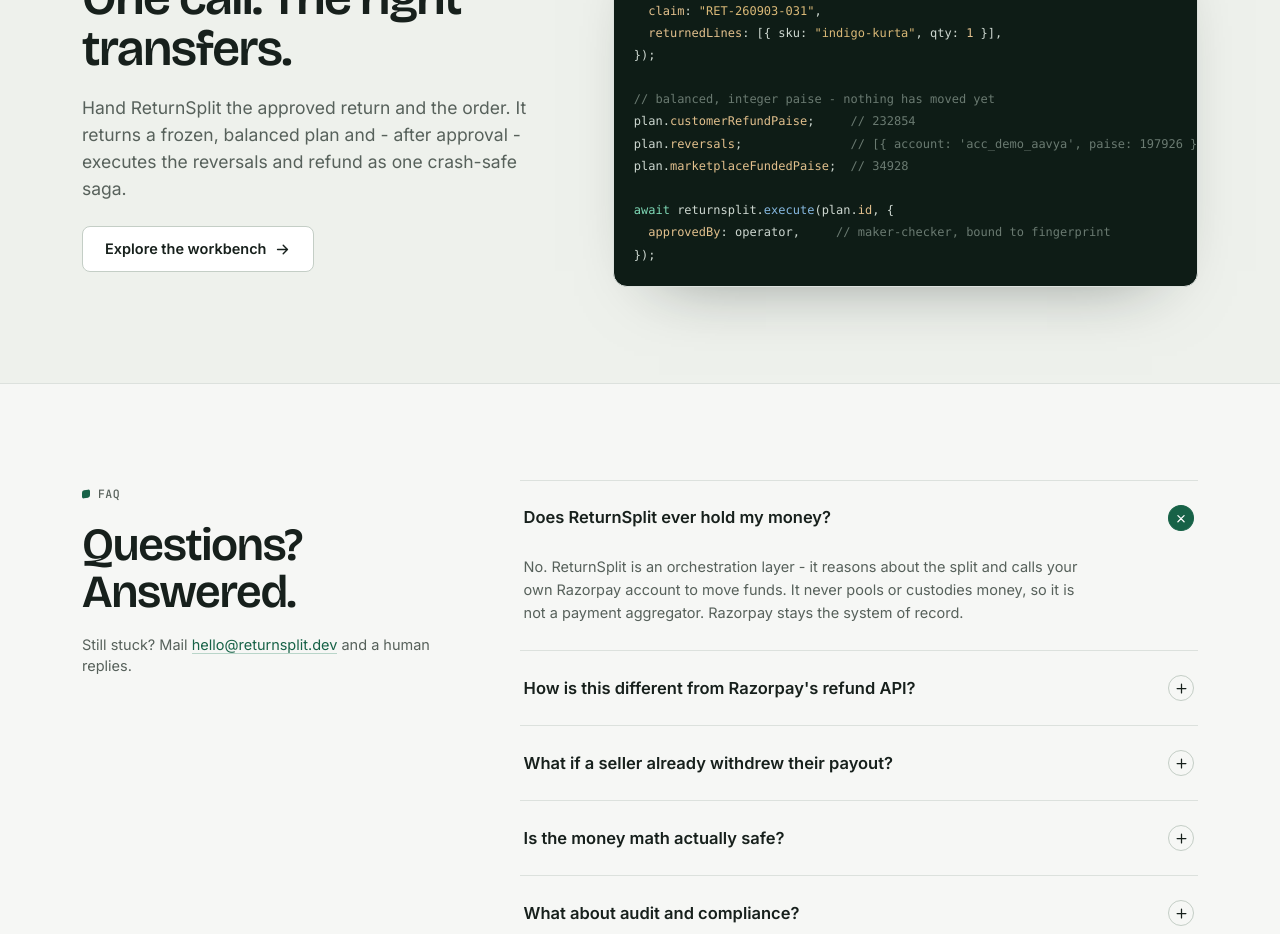
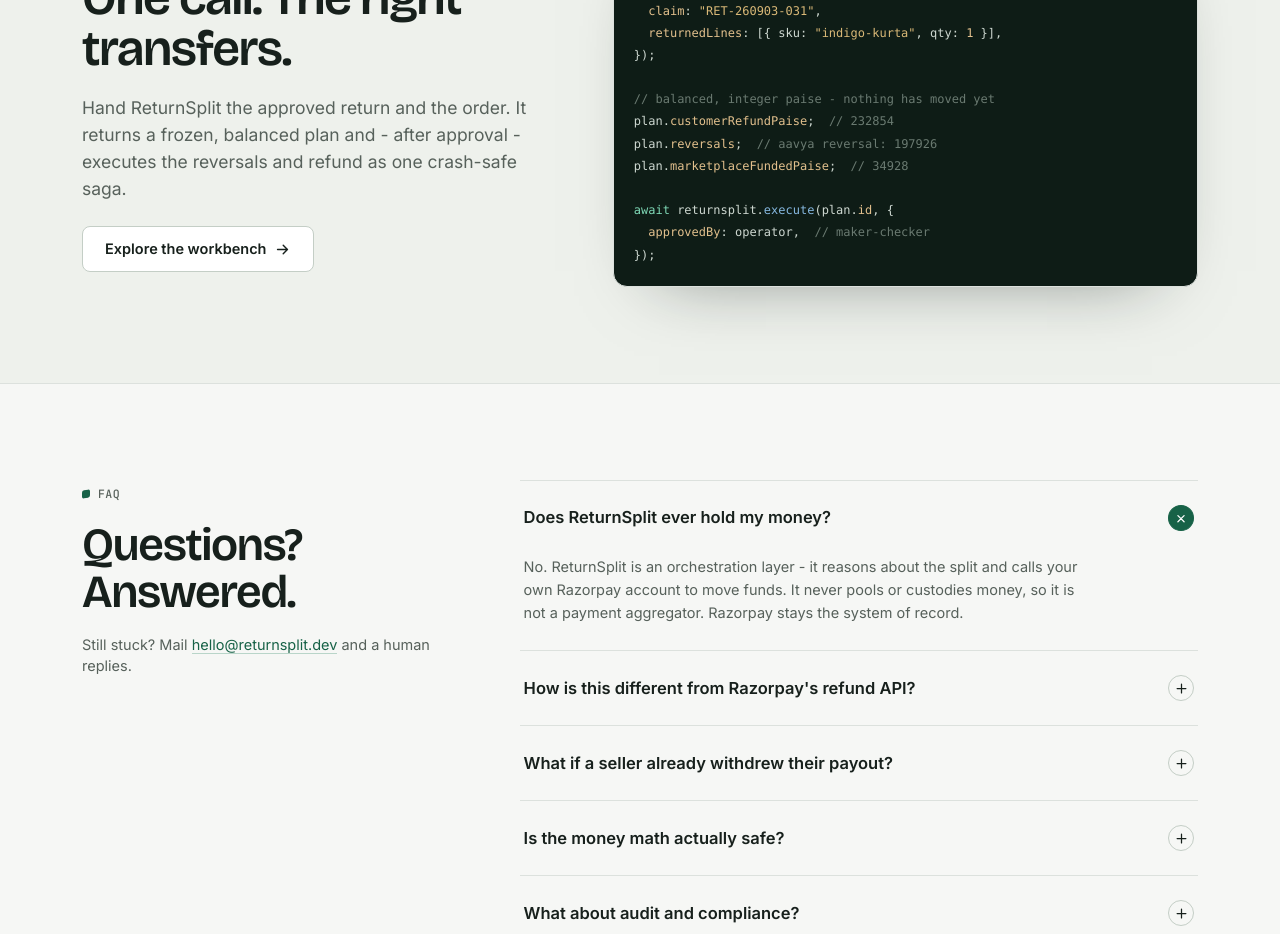
Before and after one commit to codebanditssss/ReturnSplit-Razorpay-Buildathon, a Next.js app: page / in a window 1280 px wide. Shown: the part 5620-6554 px from the top of the page. Built offline with nearby package versions, Linux system fonts and the light colour scheme.

Commit message:
landing: fix hero live-claim link and tighten code sample so it stops overflowing

```diff
--- a/src/components/landing/landing.tsx
+++ b/src/components/landing/landing.tsx
@@ -118,12 +118,12 @@ const CODE: Tok[][] = [
   [{ t: "});" }],
   [],
   [{ t: "// balanced, integer paise - nothing has moved yet", c: "c" }],
-  [{ t: "plan." }, { t: "customerRefundPaise", c: "n" }, { t: ";     " }, { t: "// 232854", c: "c" }],
-  [{ t: "plan." }, { t: "reversals", c: "n" }, { t: ";               " }, { t: "// [{ account: 'acc_demo_aavya', paise: 197926 }]", c: "c" }],
+  [{ t: "plan." }, { t: "customerRefundPaise", c: "n" }, { t: ";  " }, { t: "// 232854", c: "c" }],
+  [{ t: "plan." }, { t: "reversals", c: "n" }, { t: ";  " }, { t: "// aavya reversal: 197926", c: "c" }],
   [{ t: "plan." }, { t: "marketplaceFundedPaise", c: "n" }, { t: ";  " }, { t: "// 34928", c: "c" }],
   [],
   [{ t: "await", c: "k" }, { t: " returnsplit." }, { t: "execute", c: "fn" }, { t: "(plan." }, { t: "id", c: "n" }, { t: ", {" }],
-  [{ t: "  approvedBy", c: "n" }, { t: ": operator,     " }, { t: "// maker-checker, bound to fingerprint", c: "c" }],
+  [{ t: "  approvedBy", c: "n" }, { t: ": operator,  " }, { t: "// maker-checker", c: "c" }],
   [{ t: "});" }],
 ];
 
@@ -355,7 +355,7 @@ export function Landing() {
           </p>
           <div className="lp-hero-actions">
             <a className="lp-btn lp-btn-primary lp-btn-lg" href="/claims">Open the workbench {I.arrow}</a>
-            <a className="lp-btn lp-btn-ghost lp-btn-lg" href="/claims">See a live claim</a>
+            <a className="lp-btn lp-btn-ghost lp-btn-lg" href="/claims/RET-260903-031">See a live claim</a>
           </div>
           <div className="lp-hero-trust">
             <span>{I.check} Integer-paise, provably balanced</span>
```
